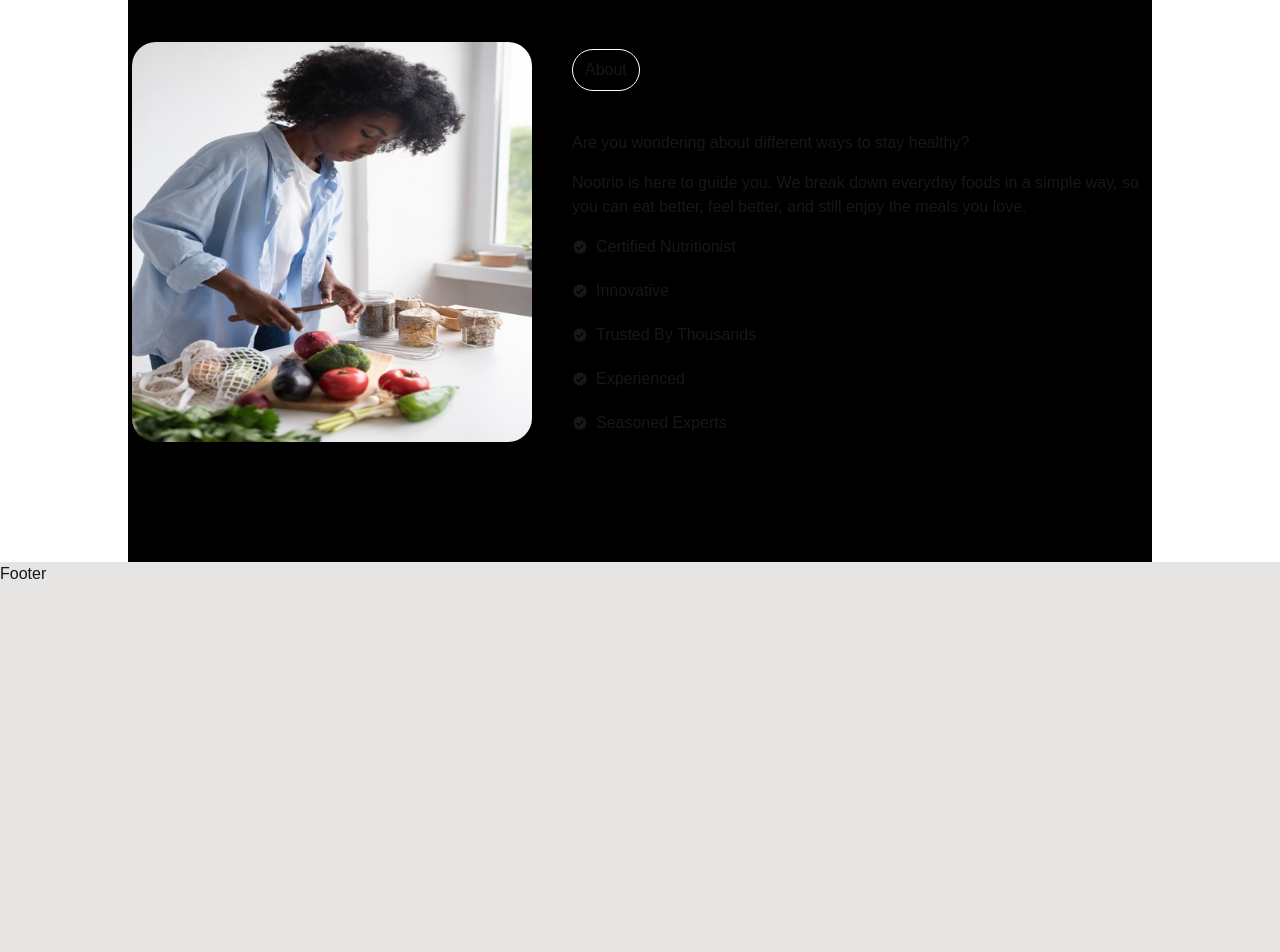
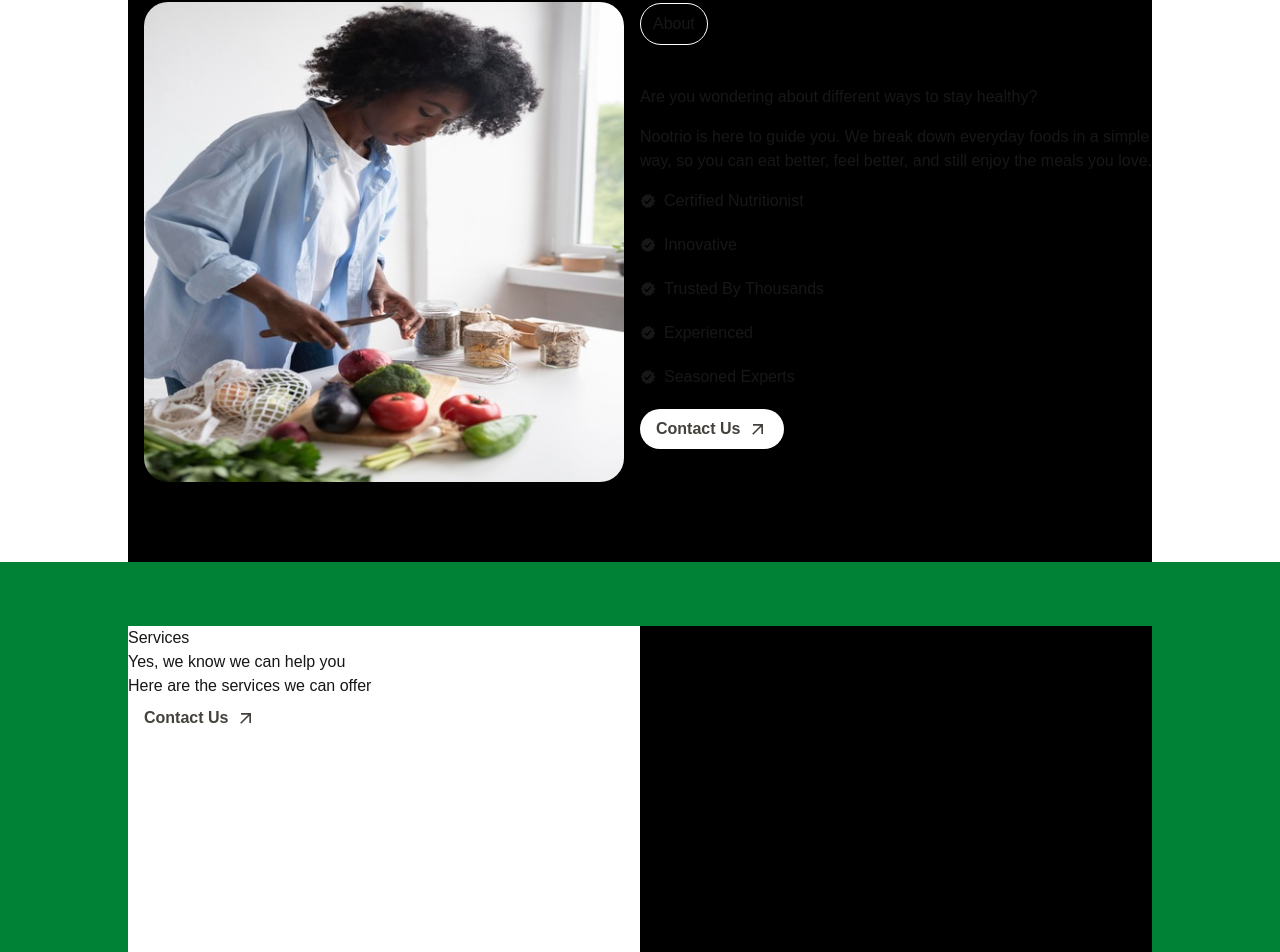
Before and after one commit to classicManCode/nootrio, a Next.js app: page / in a window 1280 px wide. Shown: the part 878-1830 px from the top of the page. Before the commit the page ends 1464 px from the top, so only its background shows below. Built offline with nearby package versions, Linux system fonts and the light colour scheme.

Commit message:
Lenis for smooth scroll behaviour has been installed

```diff
--- a/app/layout.tsx
+++ b/app/layout.tsx
@@ -3,7 +3,7 @@ import { Geist, Geist_Mono } from "next/font/google";
 import "./globals.css";
 import Footer from "@/component/Footer";
 import Navbar from "@/component/Navbar";
-
+import SmoothScroll from "@/component/SmoothScroll";
 
 const geistSans = Geist({
   variable: "--font-geist-sans",
@@ -17,7 +17,8 @@ const geistMono = Geist_Mono({
 
 export const metadata: Metadata = {
   title: "Nootrio",
-  description: "Nootrio is a food-first blog that explores the pros and cons of common foods so you can make smarter choices about what you eat.",
+  description:
+    "Nootrio is a food-first blog that explores the pros and cons of common foods so you can make smarter choices about what you eat.",
 };
 
 export default function RootLayout({
@@ -30,9 +31,11 @@ export default function RootLayout({
       <body
         className={`${geistSans.variable} ${geistMono.variable} antialiased`}
       >
-        <Navbar />
-        {children}
+        <SmoothScroll>
+          <Navbar />
+          {children}
           <Footer />
+        </SmoothScroll>
       </body>
     </html>
   );
--- a/component/Navbar.tsx
+++ b/component/Navbar.tsx
@@ -14,7 +14,7 @@ const Navbar = () => {
             <Link href="/">Home</Link>
           </li>
           <li>
-            <Link href="/about">About</Link>
+            <Link href="/services">Services</Link>
           </li>
           <li>
             <Link href="/blog">Blog</Link>
--- /dev/null
+++ b/component/SmoothScroll.tsx
@@ -0,0 +1,12 @@
+"use client";
+import { ReactLenis } from "lenis/react";
+
+function SmoothScroll({ children }: { children: React.ReactNode }) {
+  return (
+    <ReactLenis root options={{ lerp: 0.1, duration: 1.5 }}>
+      {children}
+    </ReactLenis>
+  );
+}
+
+export default SmoothScroll;
--- a/component/home/Home.tsx
+++ b/component/home/Home.tsx
@@ -9,20 +9,29 @@ const Home = () => {
     <main>
       <Hero />
       <section className="h-[80vh] w-full bg-white flex items-center justify-center">
-        <div className="flex items-center justify-center gap-10 h-full w-[80vw] bg-black">
+        <div className="flex items-center justify-center overflow-hidden h-full w-[80vw] bg-black">
+          <div className="bg-black w-[50%] h-[80%] flex itmes-center justify-center">
+            <div className="flex items-center justify-center h-auto min-w-[70%] w-fit ">
+               {/*image container  */}
               <Image
             src="/images/woman-cooking.jpg"
             alt="Woman prepping a healthy salad"
-            width={400}
-            height={200}
-            className="rounded-3xl"
+            width={500}
+            height={400}
+            className="rounded-3xl object-cover h-[60vh] w-auto"
             priority
           />
+            </div>
 
+          </div>
+
+        <div className="bg-black w-[50%] h-[80%] flex">
           <div className="flex flex-col items-start justify-center gap-10 h-[60vh]">
-            <h2 className="border border-white py-2 px-3 rounded-full">About</h2>
+            <h2 className="border border-white py-2 px-3 rounded-full">
+              About
+            </h2>
             <div className="max-w-xl flex flex-col gap-4">
-              <p>Are you wondering about different ways to stay healthy?</p>
+              <h3>Are you wondering about different ways to stay healthy?</h3>
               <p>
                 Nootrio is here to guide you. We break down everyday foods in a
                 simple way, so you can eat better, feel better, and still enjoy
@@ -49,9 +58,41 @@ const Home = () => {
                   <MdVerified />
                   <span>Seasoned Experts </span>
                 </div>
+                <a
+                  href="/contact"
+                  className="flex items-center justify-center bg-white hover:bg-green-800/60 hover:text-lime-300 text-stone-700 gap-2 hover:gap-3 py-2 px-4 hover:-translate-y-0.5 transition-all duration-500 hover:scale-103 font-semibold rounded-full"
+                >
+                  <span>Contact Us</span>
+                  <MdOutlineArrowOutward className="text-xl font-extrabold" />
+                </a>
+              </div>
+            </div>
+          </div>
         </div>
 
         </div>
+      </section>
+
+      <section className="bg-green-700 h-[80vh] flex items-center justify-center gap-4">
+        <div className="bg-black w-[80%] h-[80%] flex">
+          <div className="w-[50%] h-full bg-white">
+            <h2>Services</h2>
+            <h3>Yes, we know we can help you</h3>
+            <p>Here are the services we can offer</p>
+            <a
+                  href="/contact"
+                  className="flex items-center justify-center w-fit bg-white hover:bg-green-800/60 hover:text-lime-300 text-stone-700 gap-2 hover:gap-3 py-2 px-4 hover:-translate-y-0.5 transition-all duration-500 hover:scale-103 font-semibold rounded-full"
+                >
+                  <span>Contact Us</span>
+                  <MdOutlineArrowOutward className="text-xl font-extrabold" />
+                </a>
+          </div>
+          <div className="w-[50%] h-full bg-black">
+            <a href="" className="w-[70%] flex flex-col">
+              <h3></h3>
+              <p></p>
+              <div></div>
+            </a>
           </div>
         </div>
       </section>
--- a/package.json
+++ b/package.json
@@ -9,6 +9,7 @@
     "lint": "eslint"
   },
   "dependencies": {
+    "lenis": "^1.3.15",
     "next": "16.0.5",
     "react": "19.2.0",
     "react-dom": "19.2.0",
@@ -19,9 +20,11 @@
     "@types/node": "^20",
     "@types/react": "^19",
     "@types/react-dom": "^19",
+    "autoprefixer": "^10.4.22",
     "eslint": "^9",
     "eslint-config-next": "16.0.5",
-    "tailwindcss": "^4",
+    "postcss": "^8.5.6",
+    "tailwindcss": "^4.1.17",
     "typescript": "^5"
   }
 }
```
Also changed, not shown: 1 other file (tests, documents, lock files or other folders). Lines whose indentation alone changed are shown as unchanged.
